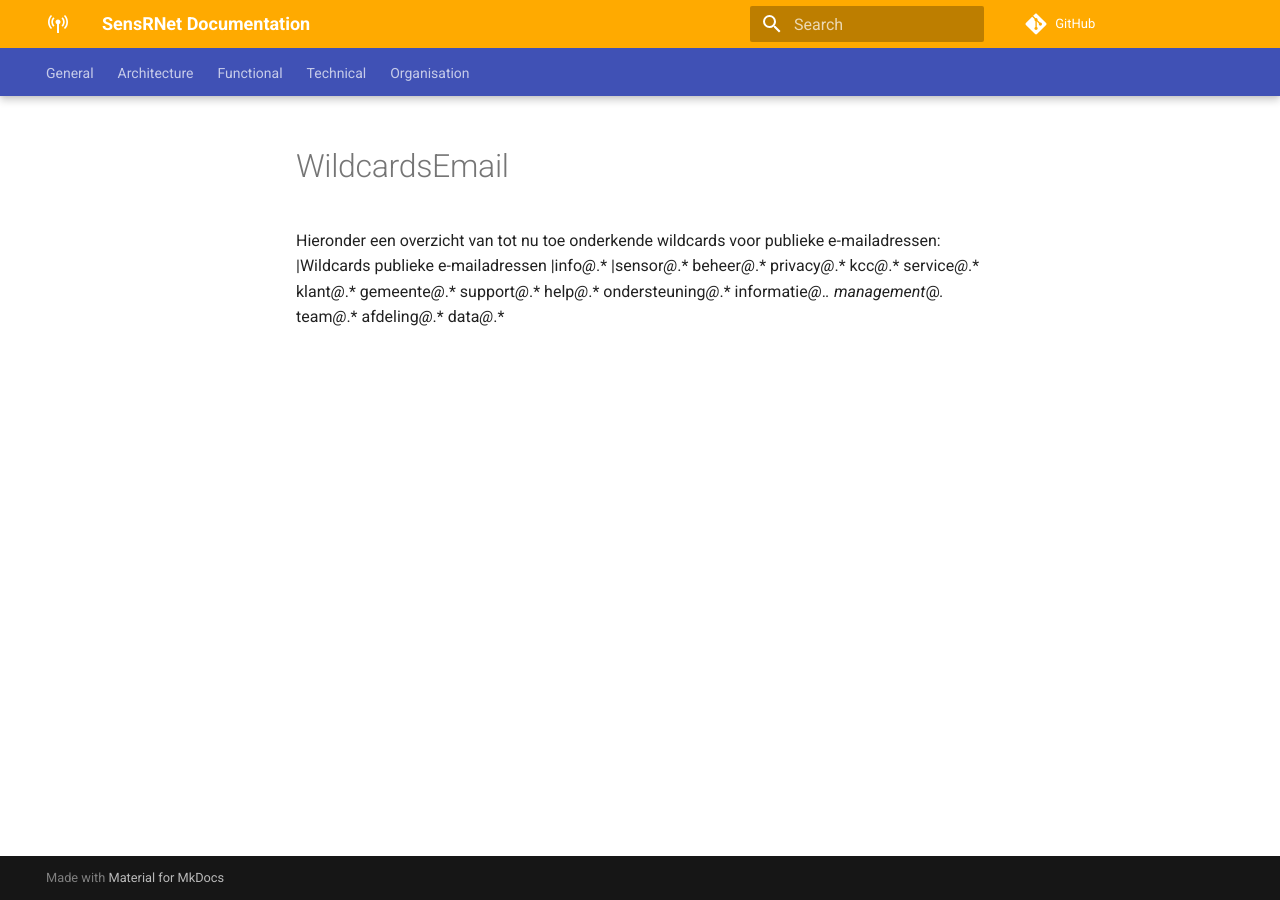
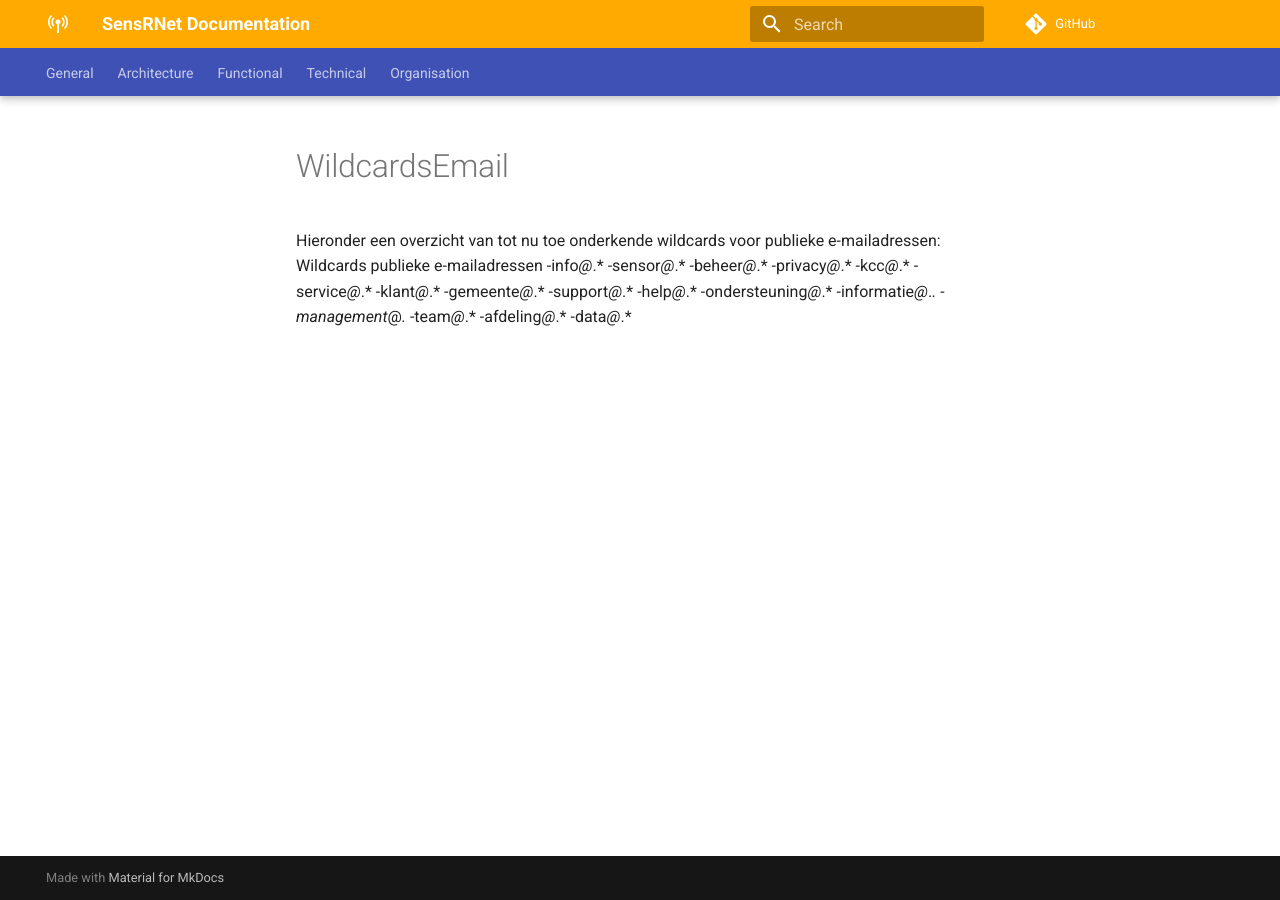
Before and after one commit to kadaster-labs/sensrnet-home, an MkDocs documentation site: the page built from docs/WildcardsEmail.md, in a window 1280 px wide. Built offline with MkDocs 1.6.1 and Material for MkDocs 9.7.7, drawn with Linux system fonts in a browser that asks for light colours; comment, search, counter and statistics services are not loaded.

```diff
--- a/docs/WildcardsEmail.md
+++ b/docs/WildcardsEmail.md
@@ -1,18 +1,18 @@
 Hieronder een overzicht van tot nu toe onderkende wildcards voor publieke e-mailadressen:
-|Wildcards publieke e-mailadressen
-|info*@*.*
-|sensor*@*.*
-beheer*@*.*
-privacy*@*.*
-kcc*@*.*
-service*@*.*
-klant*@*.*
-gemeente*@*.*
-support*@*.*
-help*@*.*
-ondersteuning*@*.*
-informatie*@*.*.
-management*@*.*
-team*@*.*
-afdeling*@*.*
-data*@*.*
+Wildcards publieke e-mailadressen
+-info*@*.*
+-sensor*@*.*
+-beheer*@*.*
+-privacy*@*.*
+-kcc*@*.*
+-service*@*.*
+-klant*@*.*
+-gemeente*@*.*
+-support*@*.*
+-help*@*.*
+-ondersteuning*@*.*
+-informatie*@*.*.
+-management*@*.*
+-team*@*.*
+-afdeling*@*.*
+-data*@*.*
```
